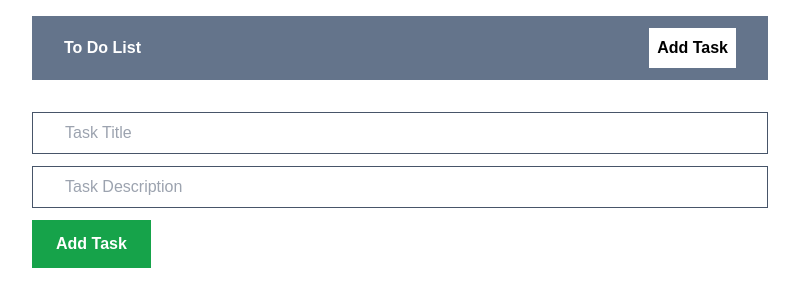
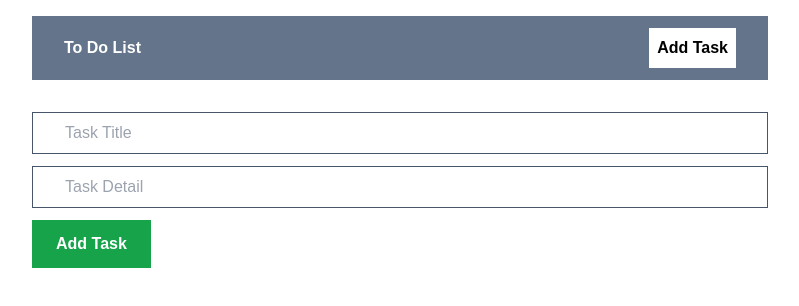
Before and after one commit to MinThetNaung123/to-do-list, a Next.js app: page /addTask in a window 1280 px wide. Shown: the top 306 px of the page, without its empty margins (240-1039 px from the left). Built offline with nearby package versions, Linux system fonts and the light colour scheme.

Commit message:
update:placeholder

```diff
--- a/app/addTask/page.jsx
+++ b/app/addTask/page.jsx
@@ -12,29 +12,37 @@ export default function AddTask() {
     const handleSubmit = async (e) => {
         e.preventDefault();
 
-        if(!title || !description) {
+        if (!title || !description) {
             alert("Please fill all the fields");
             return;
         }
 
-        try{
+        try {
+            // Log the data to be sent
+            console.log('Submitting Task:', { title, description });
+
             const res = await fetch('http://localhost:3000/api/task', {
                 method: 'POST',
                 headers: {
-                    'Content-Type': 'application/json'
+                    'Content-Type': 'application/json',
                 },
-                body: JSON.stringify({ title, description })
+                body: JSON.stringify({ title, description }),
             });
 
+            // Log the response status and message
+            console.log('Response status:', res.status);
+            const data = await res.json();
+            console.log('Response data:', data);
+
             if (res.ok) {
+                // Wait for the redirect to complete after successful submission
                 router.push('/');
             } else {
                 throw new Error('Failed to create task');
             }
         } catch (error) {
-            console.log(error);
+            console.log('Error:', error);
         }
-
     };
 
     return (
@@ -43,20 +51,24 @@ export default function AddTask() {
                 onChange={(e) => setTitle(e.target.value)}
                 value={title}
                 className="border border-slate-600 px-8 p-2"
-                type="text" placeholder="Task Title"
+                type="text"
+                placeholder="Task Title"
             />
 
             <input
                 onChange={(e) => setDescription(e.target.value)}
                 value={description}
                 className="border border-slate-600 px-8 p-2"
-                type="text" placeholder="Task Description"
+                type="text"
+                placeholder="Task Detail"
             />
 
-            <button type="submit" className="bg-green-600 font-bold text-white py-3 px-6 w-fit">
+            <button
+                type="submit"
+                className="bg-green-600 font-bold text-white py-3 px-6 w-fit"
+            >
                 Add Task
             </button>
-
         </form>
     );
 }
--- a/components/EditTaskForm.jsx
+++ b/components/EditTaskForm.jsx
@@ -45,7 +45,7 @@ export default function EditTaskForm({ id, title, description }) {
                 onChange={(e) => setNewDescription(e.target.value)}
                 value={newDescription}
                 className="border border-slate-600 px-8 p-2"
-                type="text" placeholder="Task Description"
+                type="text" placeholder="Task Detail"
             />
 
             <button className="bg-green-600 font-bold text-white py-3 px-6 w-fit">
```
